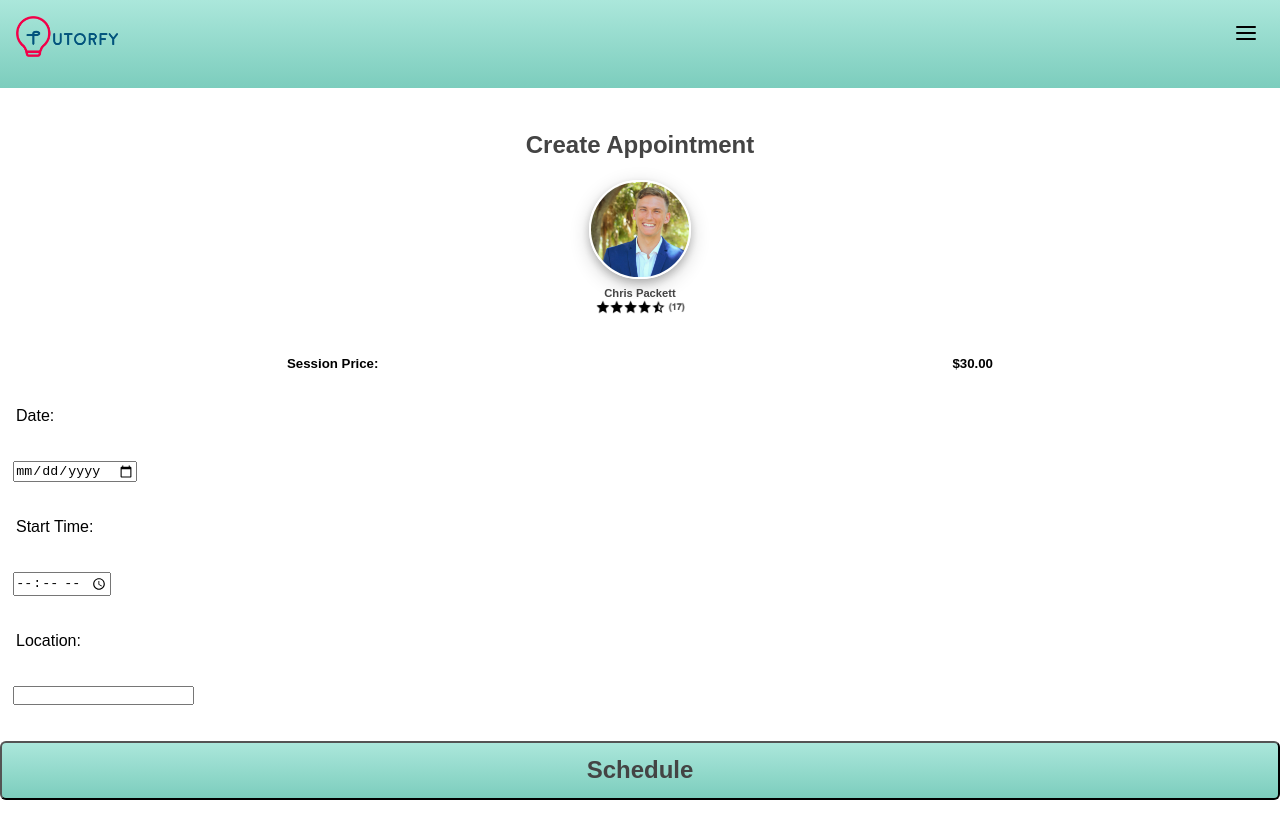
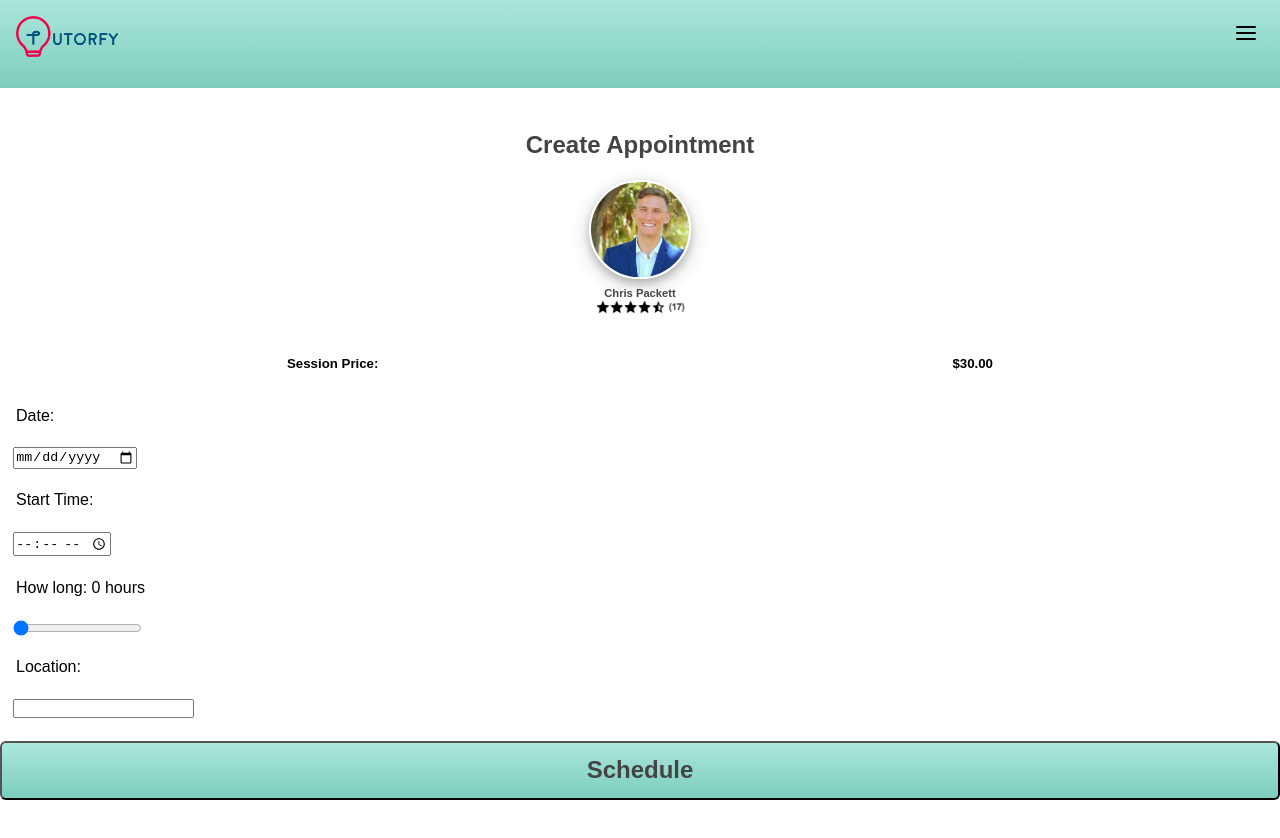
Before and after one commit to chris-packett/tutorfy, a React (Create React App) app: page /appointment/new in a window 1280 px wide. Shown: the top 838 px of the page. Built offline with nearby package versions, Linux system fonts and the light colour scheme; no server answers; the HTML template or start-up script is replaced by a standard one.

Commit message:
added formatAppointmentLength func & finished dynamic POST request body

```diff
--- a/src/components/Appointments/AppointmentForm.js
+++ b/src/components/Appointments/AppointmentForm.js
@@ -5,6 +5,9 @@ class AppointmentForm extends Component {
     constructor(props) {
         super(props);
         this.state = {
+            date: new Date(),
+            startTime: "00:00",
+            appointmentLength: 0,
             location: ''
         }
     }
@@ -19,6 +22,7 @@ class AppointmentForm extends Component {
         e.preventDefault()
         let appointmentData = {
             "StartTime": moment(`${this.state.date}T${this.state.startTime}`, moment.HTML5_FMT.DATETIME_LOCAL).format(),
+            "AppointmentLength": this.state.appointmentLength,
             "Location": this.state.location,
         }
         fetch('https://localhost:5001/api/appointments/add', {
@@ -34,22 +38,44 @@ class AppointmentForm extends Component {
         })
     }
 
+    formatAppointmentLength = () => {
+        if (this.state.appointmentLength == 1) {
+            return `${this.state.appointmentLength} hour`
+        }
+        else if (this.state.appointmentLength % 1 == 0) {
+            return `${this.state.appointmentLength} hours`
+        }
+        else {
+            let total = this.state.appointmentLength
+            let hours = Math.floor(total)
+            let minutes = (total - hours) * 60
+            return `${hours} hours and ${minutes} minutes`
+        }
+    }
+
     render() {
         return (
             <div className="appointment-form-container">
                 <form className="appointment-form" onSubmit={this.handleSubmit}>
                     <label htmlFor="date">Date:</label>
-                    <input type="date" name="date" onChange={this.handleChange}/>
+                    <input type="date"
+                        name="date" onChange={this.handleChange}
+                    />
 
                     <label htmlFor="startTime">Start Time:</label>
-                    <input type="time" name="startTime" onChange={this.handleChange}/>
+                    <input type="time"
+                        name="startTime" onChange={this.handleChange}
+                    />
 
-                    {/* <label htmlFor="session-length">How long?</label>
-                    <input type="range" min="0" max="5" value="0" step=".5"
-                        id="session-length" name="session-length" required/> */}
+                    <label htmlFor="appointmentLength">How long: <span>{this.formatAppointmentLength()}</span></label>
+                    <input type="range" min="0" max="5" step=".5" value={this.state.appointmentLength}
+                        name="appointmentLength" onChange={this.handleChange}
+                    />
 
                     <label htmlFor="location">Location:</label>
-                    <input type="text" name="location" onChange={this.handleChange}/>
+                    <input type="text"
+                        name="location" onChange={this.handleChange}
+                    />
 
                     <button className="schedule-appointment-button">Schedule</button>
                 </form>
```
